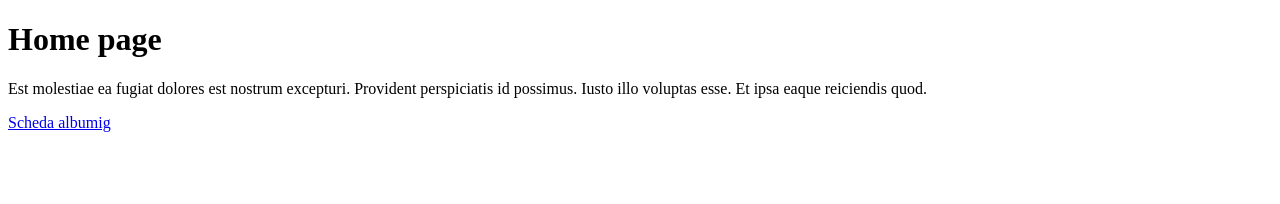
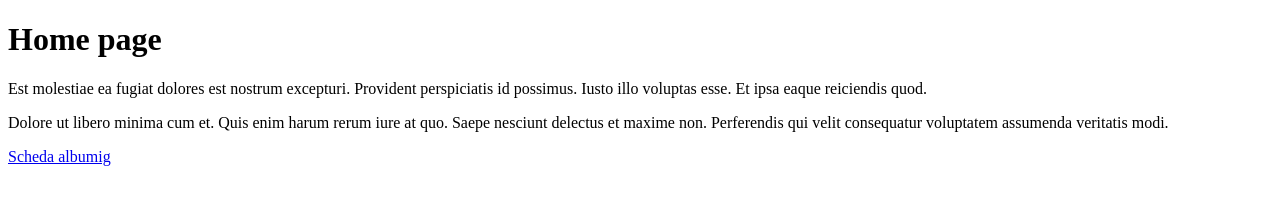
Before and after one commit to stefanovalle/pw2018c-1, a plain HTML site: page index.html in a window 1280 px wide. Drawn offline with Linux system fonts and the light colour scheme.

Commit message:
added paragrph

```diff
--- a/index.html
+++ b/index.html
@@ -9,6 +9,7 @@
 <body>
     <h1>Home page</h1>
     <p>Est molestiae ea fugiat dolores est nostrum excepturi. Provident perspiciatis id possimus. Iusto illo voluptas esse. Et ipsa eaque reiciendis quod.</p>
+    <p>Dolore ut libero minima cum et. Quis enim harum rerum iure at quo. Saepe nesciunt delectus et maxime non. Perferendis qui velit consequatur voluptatem assumenda veritatis modi.</p>
     <a href="scheda-album.html" target="_blanl">Scheda albumig</a>
 </body>
 </html>
```
